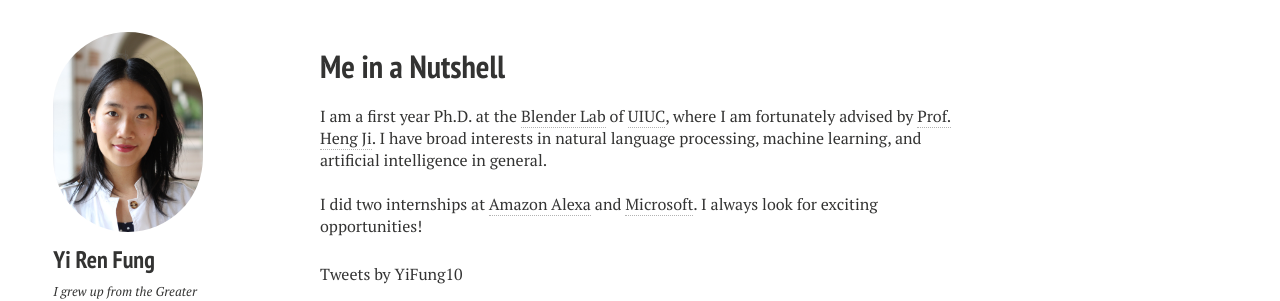
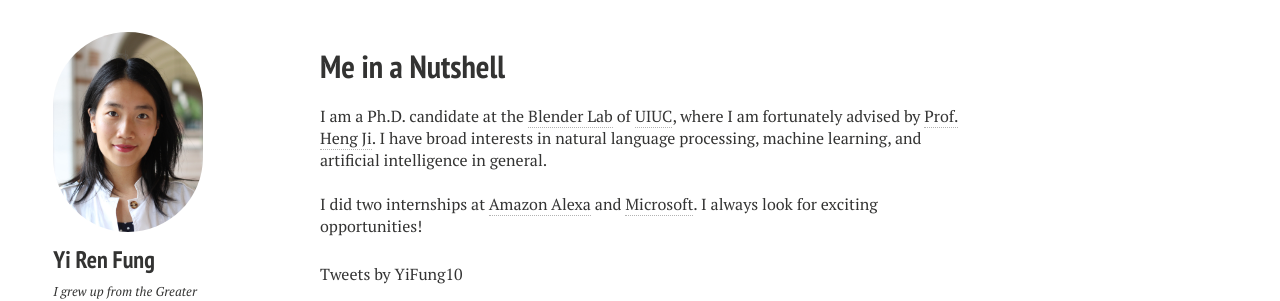
Before and after one commit to yrf1/yrf1.github.io, a Jekyll site: the page built from index.md, in a window 1280 px wide. Shown: the part 316-617 px from the top of the page. Built offline with Jekyll 4.4.1, drawn with Linux system fonts in a browser that asks for light colours; nearby versions of some CDN libraries; comment, search, counter and statistics services are not loaded.

Commit message:
Update main page

```diff
--- a/index.md
+++ b/index.md
@@ -7,6 +7,6 @@
   feature: trees.jpg
 ---
 
-I am a first year Ph.D. at the <a href="https://blender.cs.illinois.edu/" target="_blank">Blender Lab</a> of <a href="https://cs.illinois.edu/" target="_blank">UIUC</a>, where I am fortunately advised by <a href="https://blender.cs.illinois.edu/hengji.html" target="_blank">Prof. Heng Ji</a>. I have broad interests in natural language processing, machine learning, and artificial intelligence in general.
+I am a Ph.D. candidate at the <a href="https://blender.cs.illinois.edu/" target="_blank">Blender Lab</a> of <a href="https://cs.illinois.edu/" target="_blank">UIUC</a>, where I am fortunately advised by <a href="https://blender.cs.illinois.edu/hengji.html" target="_blank">Prof. Heng Ji</a>. I have broad interests in natural language processing, machine learning, and artificial intelligence in general.
 <br/><br/>
 I did two internships at <a href="https://developer.amazon.com/en-US/alexa/" target="_blank">Amazon Alexa</a> and <a href="https://www.microsoft.com/" target="_blank">Microsoft</a>. I always look for exciting opportunities!
```
